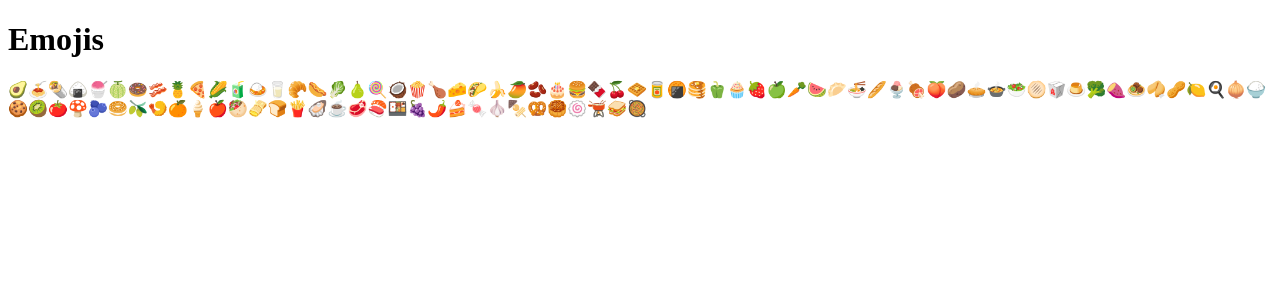
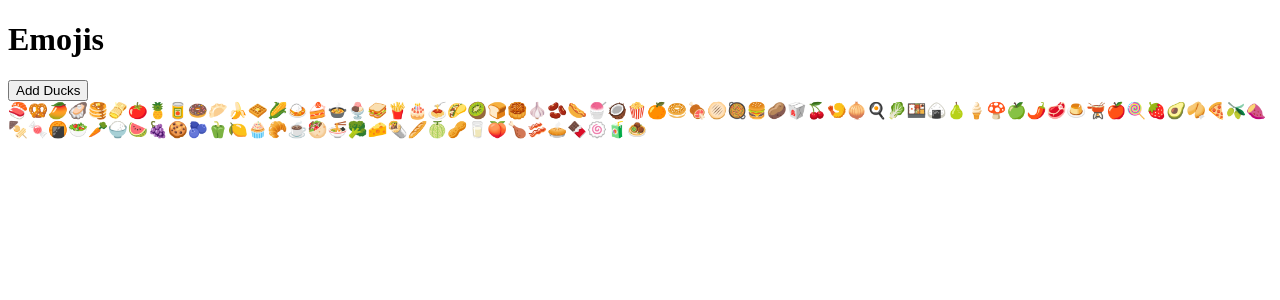
Before and after one commit to kazvee/monkey-duck-game, a React (Create React App) app: page / in a window 1280 px wide. Shown: the top 300 px of the page. Built offline with nearby package versions, Linux system fonts and the light colour scheme.

Commit message:
Implement addDucks functionality with button

```diff
--- a/src/components/ShowEmojis.jsx
+++ b/src/components/ShowEmojis.jsx
@@ -1,15 +1,33 @@
-import React from 'react';
+import React, { useState, useEffect } from 'react';
 import shuffleArray from '../helpers/shuffleArray';
+import ducks from '../data/ducks';
+import addDucks from '../helpers/addDucks';
 
 const ShowEmojis = ({ emojis }) => {
+  const [displayedEmojis, setDisplayedEmojis] = useState([]);
 
-  const shuffledEmojis = shuffleArray([...emojis]);
+  useEffect(() => {
+    const shuffledEmojis = shuffleArray([...emojis]);
+    setDisplayedEmojis(shuffledEmojis);
+  }, [emojis]);
+
+  const handleAddDucks = () => {
+    const finalEmojis = addDucks(displayedEmojis, ducks);
+    const emojiStrings = finalEmojis.map((item) => {
+      if (typeof item === 'object' && item.emoji) {
+        return item.emoji;
+      }
+      return item;
+    });
+    setDisplayedEmojis(emojiStrings);
+  };
 
   return (
     <div>
       <h1>Emojis</h1>
+      <button onClick={handleAddDucks}>Add Ducks</button>
       <div className="emoji-container">
-        {shuffledEmojis.map((emoji, index) => (
+        {displayedEmojis.map((emoji, index) => (
           <span key={index} className="emoji">
             {emoji}
           </span>
```
